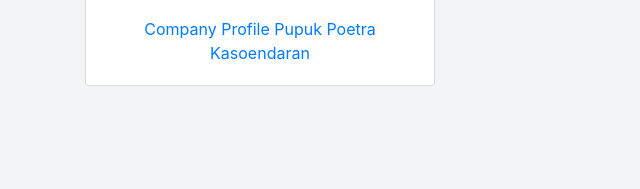
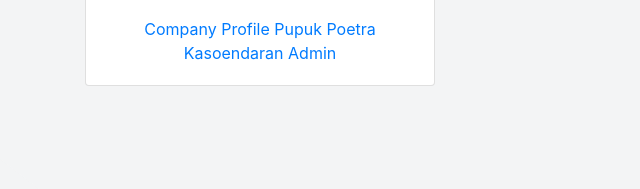
Before and after one commit to AgassiPutra/web-porto, a plain HTML site: page index.html in a window 1280 px wide. Shown: the part 1683-1872 px from the top of the page, 0-640 px from the left. Drawn offline with nearby package versions, Linux system fonts and the light colour scheme.

Commit message:
Update index.html

```diff
--- a/index.html
+++ b/index.html
@@ -87,7 +87,7 @@
                 <div class="card">
                   <img class="card-img-top" src="assets/Admin Pupuk.png" alt="Card image cap">
                   <div class="card-body text-center">
-                    <p class="card-text"><a href="https://agassiputra.000webhostapp.com/company_profile/admin">Company Profile Pupuk Poetra Kasoendaran</a></p>
+                    <p class="card-text"><a href="https://agassiputra.000webhostapp.com/company_profile/admin">Company Profile Pupuk Poetra Kasoendaran Admin</a></p>
                   </div>
                 </div>
               </div>
```
